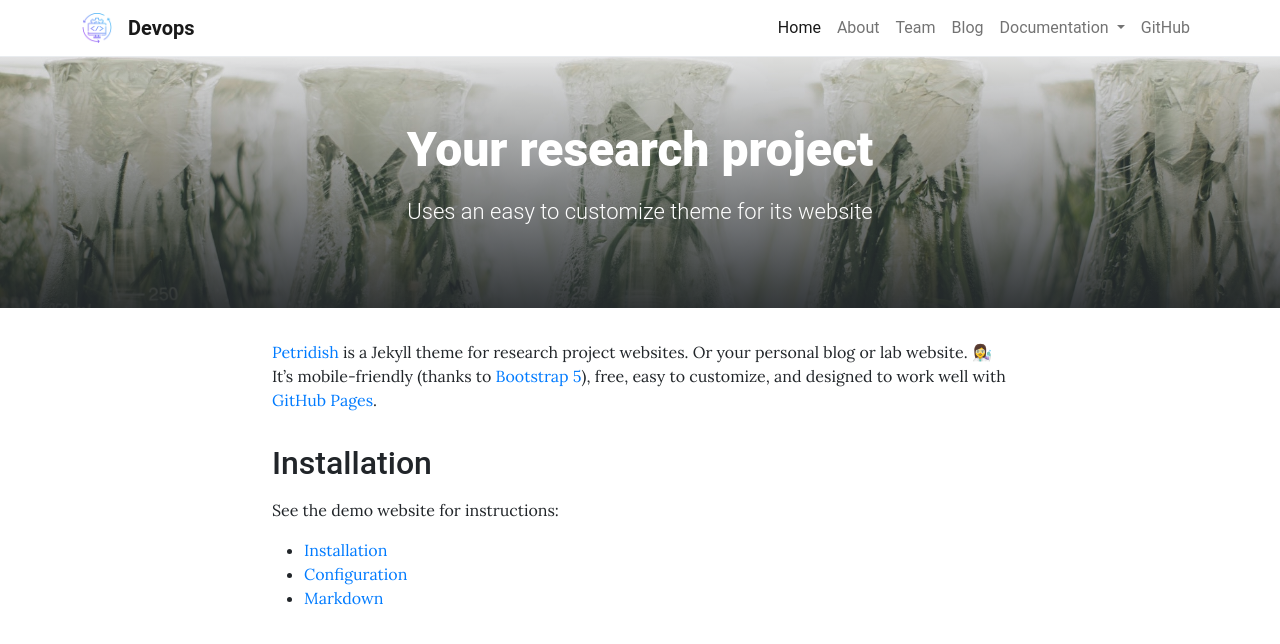
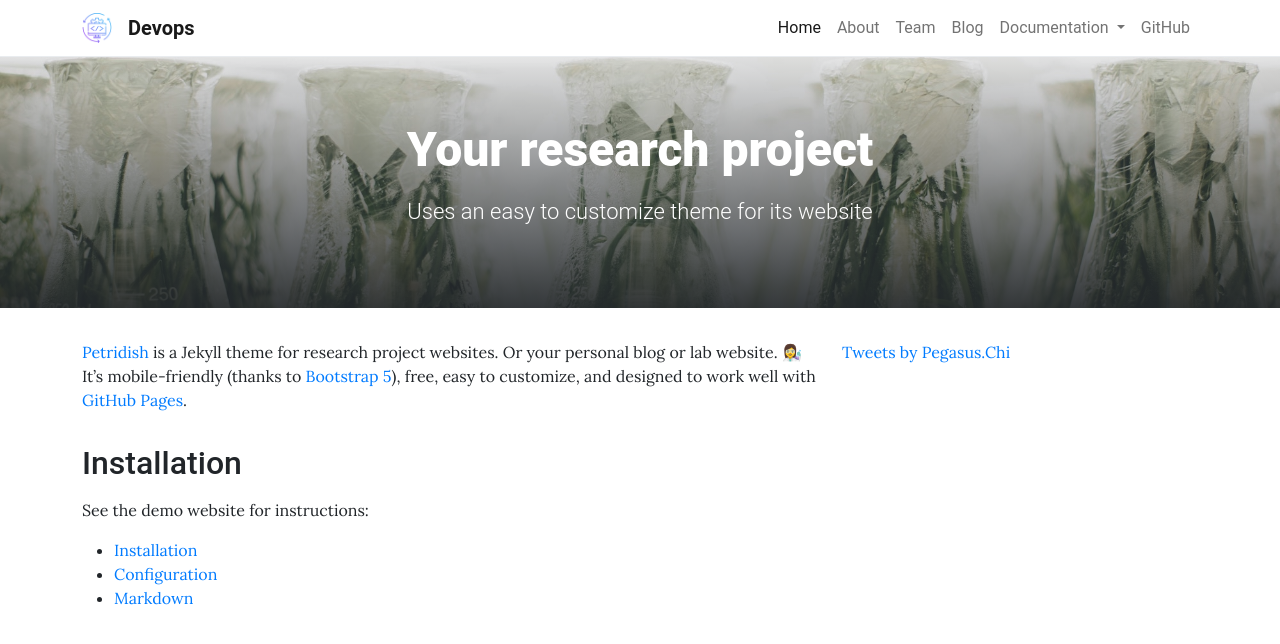
Before and after one commit to pegasus-chi/devops, a Jekyll site: the page built from pages/home.md, in a window 1280 px wide and 900 px high, cut to the strip 0-647 px from the top of the window. Shown: the top 644 px of the strip. Built offline with Jekyll 4.4.1, drawn with Linux system fonts in a browser that asks for light colours; comment, search, counter and statistics services are not loaded.

```diff
--- a/_config.yml
+++ b/_config.yml
@@ -8,7 +8,7 @@ baseurl: "/devops"                      # Only required if your site is in a dir
 # SOCIAL PROFILES
 social:
   email: pegasus.chi@outlook.com
-  twitter:
+  twitter: Pegasus.Chi
   github: pegasus-chi                   # Can also be a github_username/repository
   mastodon: https://mastodon.social/@pegasus-chi
   facebook:                             # A URL
```
Also changed, not shown: favicon.ico.
